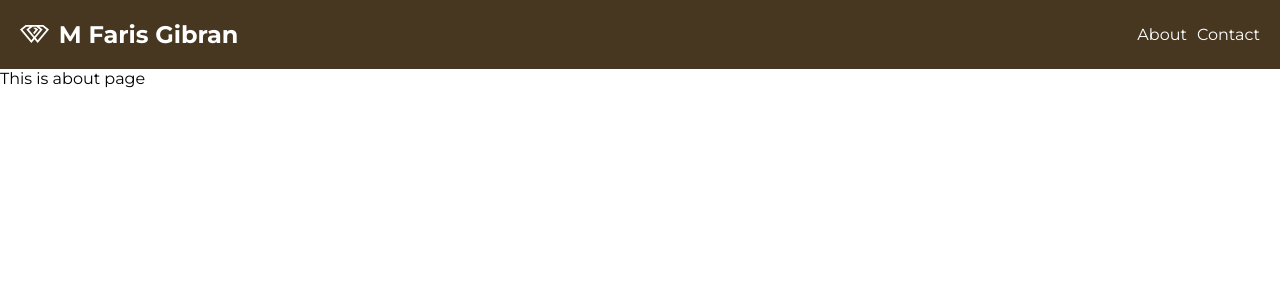
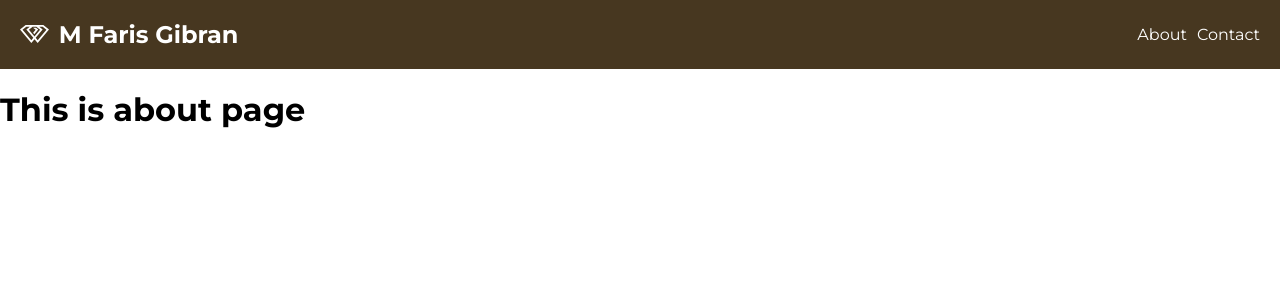
Before and after one commit to mfarisgibran/mfarisgibran-web-react, a React (Create React App) app: page /about in a window 1280 px wide. Shown: the top 300 px of the page. Built offline with nearby package versions, Linux system fonts and the light colour scheme; what @formium/client would draw is missing.

Commit message:
Use helmet for page title

```diff
--- a/package.json
+++ b/package.json
@@ -11,6 +11,7 @@
     "formik": "^2.2.6",
     "react": "^17.0.1",
     "react-dom": "^17.0.1",
+    "react-helmet": "^6.1.0",
     "react-router-dom": "^5.2.0",
     "react-scripts": "4.0.1",
     "styled-components": "^5.2.1",
--- a/src/pages/about.js
+++ b/src/pages/about.js
@@ -1,5 +1,14 @@
+import { Helmet } from 'react-helmet'
+
 const About = () => {
-  return <div>This is about page</div>
+  return (
+    <div>
+      <Helmet>
+        <title>About – M Faris Gibran</title>
+      </Helmet>
+      <h1>This is about page</h1>
+    </div>
+  )
 }
 
 export default About
--- a/src/pages/contact.js
+++ b/src/pages/contact.js
@@ -2,6 +2,7 @@ import React, { useState } from 'react'
 import { Formik, Form, Field, ErrorMessage } from 'formik'
 import { createClient } from '@formium/client'
 import styled from 'styled-components'
+import { Helmet } from 'react-helmet'
 
 const Container = styled.div`
   display: flex;
@@ -47,6 +48,9 @@ const Contact = () => {
   const [status, setStatus] = useState('')
   return (
     <Container>
+      <Helmet>
+        <title>Contact – M Faris Gibran</title>
+      </Helmet>
       <div>
         <h1>Contact Me</h1>
         <Formik
--- a/src/pages/home.js
+++ b/src/pages/home.js
@@ -1,5 +1,14 @@
+import { Helmet } from 'react-helmet'
+
 const Home = () => {
-  return <div>This is homepage</div>
+  return (
+    <div>
+      <Helmet>
+        <title>M Faris Gibran</title>
+      </Helmet>
+      <h1>This is homepage</h1>
+    </div>
+  )
 }
 
 export default Home
```
Also changed, not shown: 1 other file (tests, documents, lock files or other folders).
